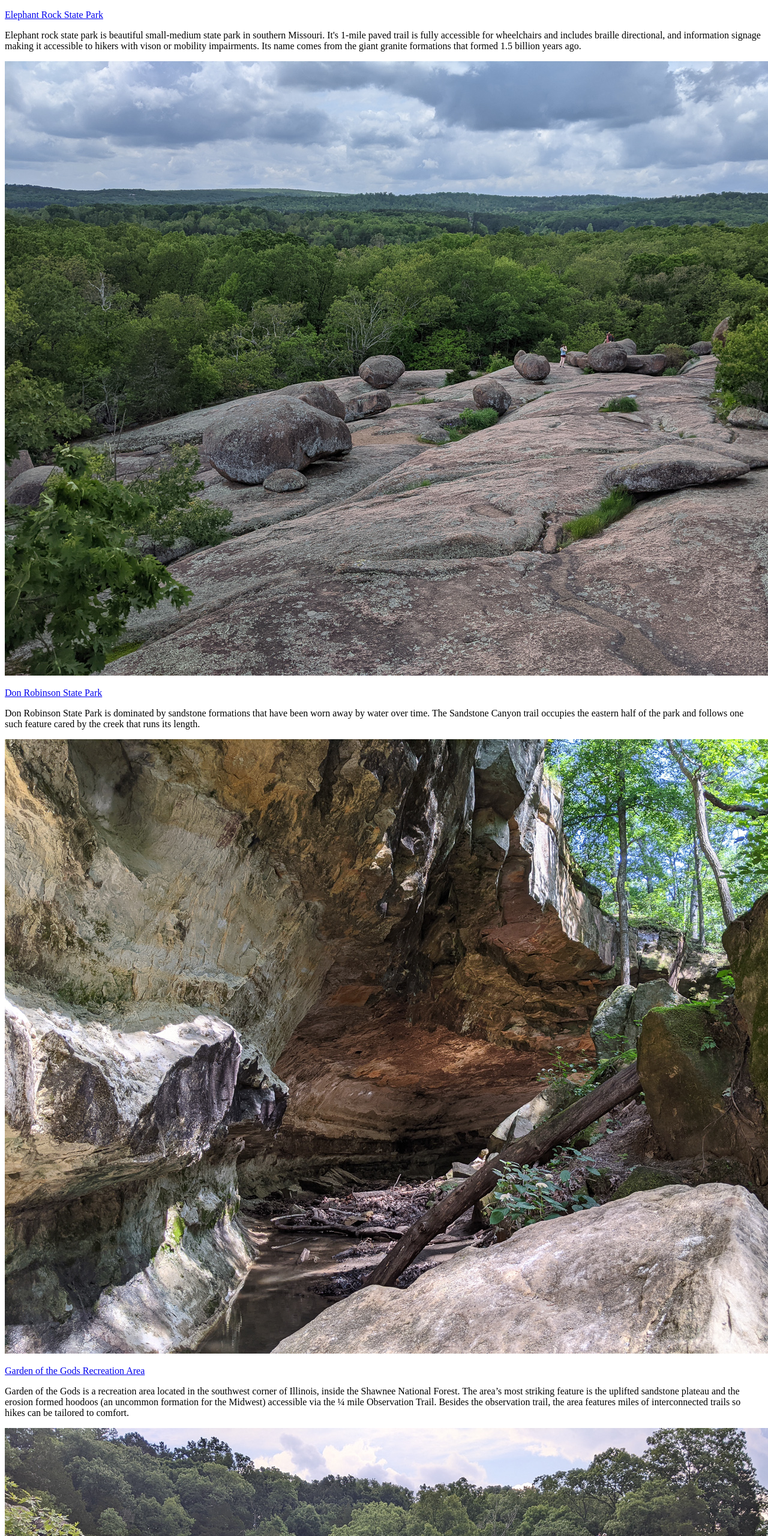
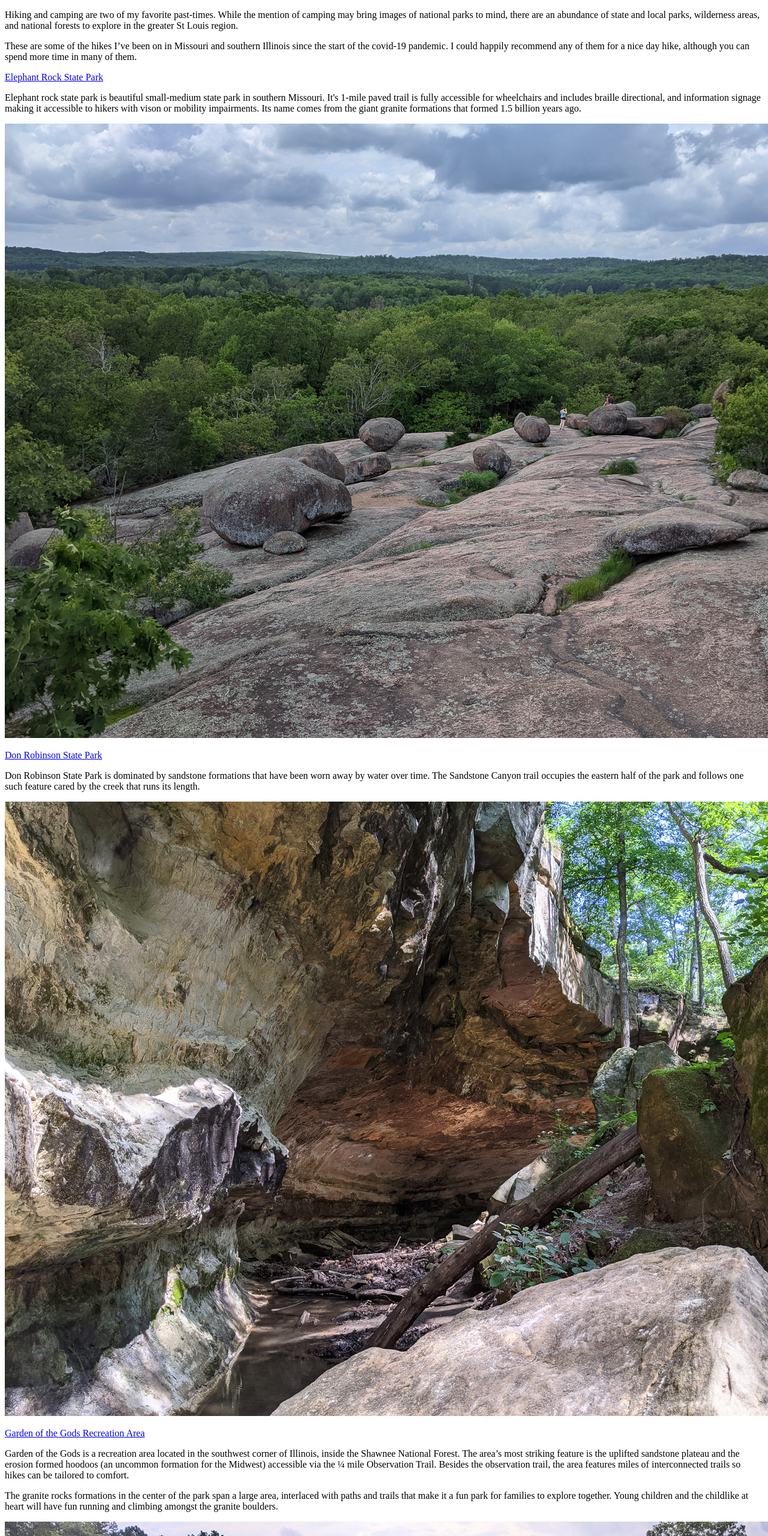
Before and after one commit to STL-LC101-Sept-22/js-assignment-4-html-me-something-Nathan-422, a website: page index.html in a window 1280 px wide. Shown: the top 2560 px of the page at 60% size. Drawn offline with Linux system fonts and the light colour scheme.

Commit message:
added intro text

```diff
--- a/index.html
+++ b/index.html
@@ -6,6 +6,10 @@
   <body>
     <header></header>
     <div class="column" id="centerColumnContent">
+      <div class="articleIntro">
+        <p class="introParagraph">Hiking and camping are two of my favorite past-times. While the mention of camping may bring images of national parks to mind, there are an abundance of state and local parks, wilderness areas, and national forests to explore in the greater St Louis region. </p>
+        <p class="introParagraph">These are some of the hikes I’ve been on in Missouri and southern Illinois since the start of the covid-19 pandemic. I could happily recommend any of them for a nice day hike, although you can spend more time in many of them.</p>
+      </div>
       <div class="postEntry" id="elephantRockPost">
         <div class="postText">
           <p class="hikeName">
@@ -40,7 +44,9 @@
         <div class="postText">
           <p class="hikeName"><a href="https://www.fs.usda.gov/recarea/shawnee/recarea/?recid=10685">Garden of the Gods Recreation Area</a></p>
           <p class="hikeBlurb">
-            Garden of the Gods is a recreation area located in the southwest corner of Illinois, inside the Shawnee National Forest. The area’s most striking feature is the uplifted sandstone plateau and the erosion formed hoodoos (an uncommon formation for the Midwest) accessible via the ¼ mile Observation Trail. Besides the observation trail, the area features miles of interconnected trails so hikes can be tailored to comfort.          </p>
+            Garden of the Gods is a recreation area located in the southwest corner of Illinois, inside the Shawnee National Forest. The area’s most striking feature is the uplifted sandstone plateau and the erosion formed hoodoos (an uncommon formation for the Midwest) accessible via the ¼ mile Observation Trail. Besides the observation trail, the area features miles of interconnected trails so hikes can be tailored to comfort.
+          </p>
+          <p>The granite rocks formations in the center of the park span a large area, interlaced with paths and trails that make it a fun park for families to explore together. Young children and the childlike at heart will have fun running and climbing amongst the granite boulders.</p>
             <img
             class="parkPicture"
             src="/assets/garden_of_the_gods_20220702_1.jpg"
```
